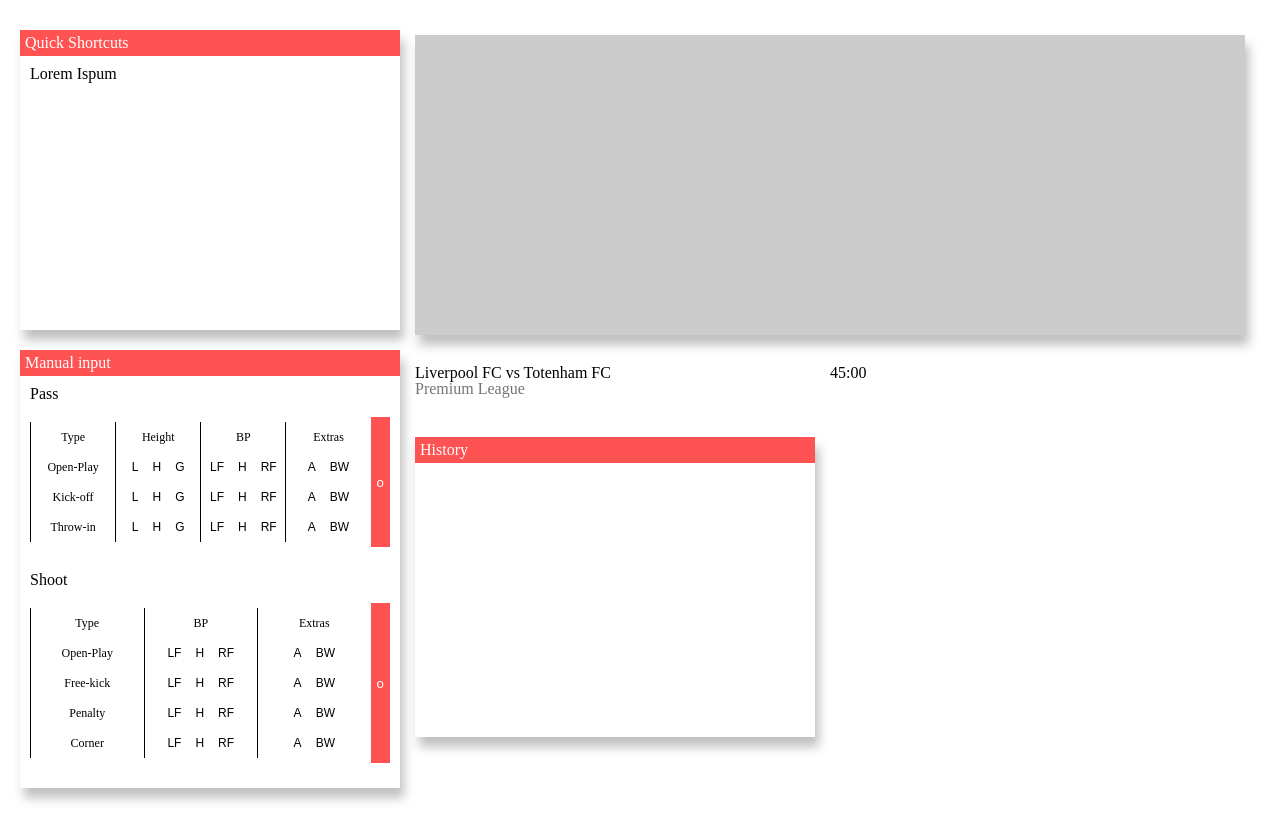
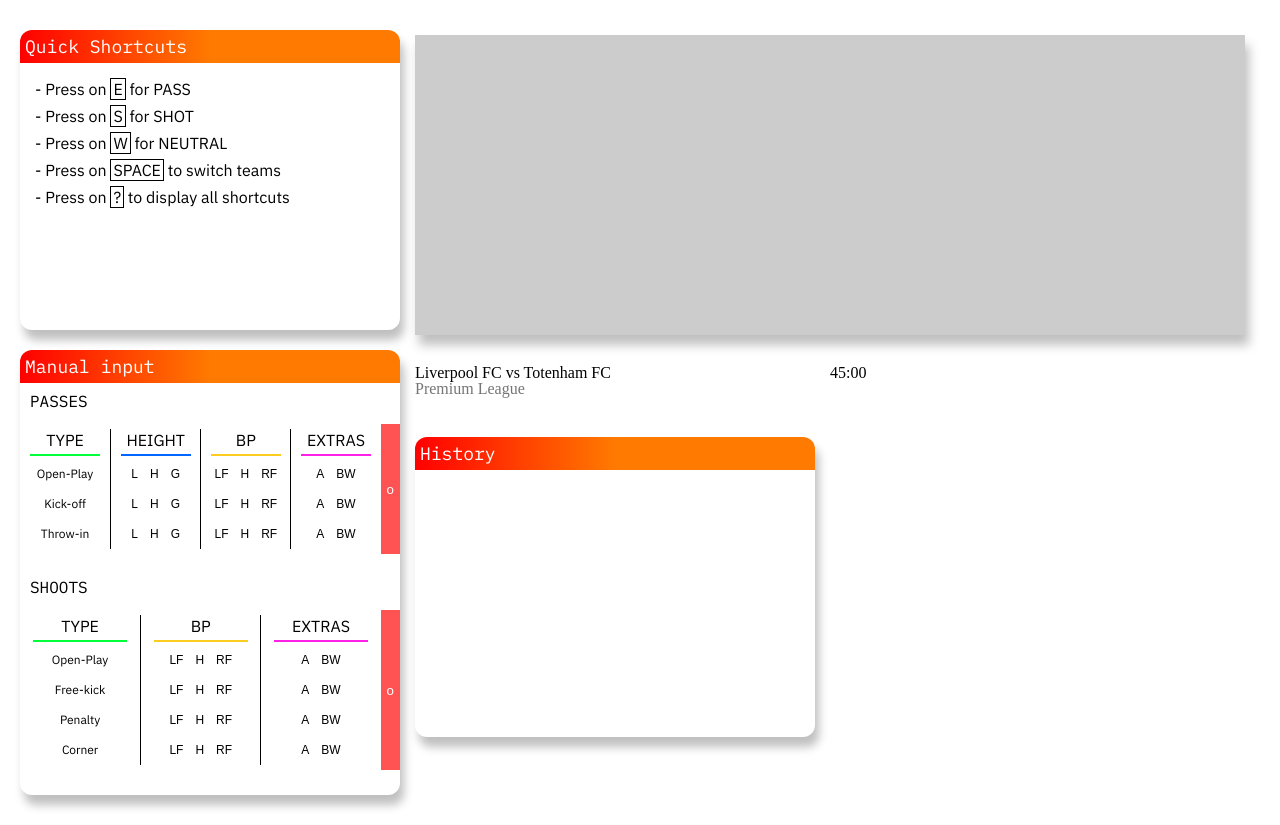
Before and after one commit to tonyraoul/ArqamFCTask, a React (Create React App) app: page / in a window 1280 px wide. Built offline with nearby package versions, Linux system fonts and the light colour scheme.

Commit message:
Implement style updates

```diff
--- a/package.json
+++ b/package.json
@@ -10,10 +10,13 @@
     "@types/node": "^13.11.1",
     "@types/react": "^16.9.34",
     "@types/react-dom": "^16.9.6",
+    "@types/react-redux": "^7.1.7",
     "@types/styled-components": "^5.0.1",
     "react": "^16.13.1",
     "react-dom": "^16.13.1",
+    "react-redux": "^7.2.0",
     "react-scripts": "3.4.1",
+    "redux": "^4.0.5",
     "styled-components": "^5.1.0",
     "styled-reset": "^4.1.2",
     "typescript": "^3.8.3"
--- a/public/index.html
+++ b/public/index.html
@@ -15,8 +15,11 @@
       user's mobile device or desktop. See https://developers.google.com/web/fundamentals/web-app-manifest/
     -->
     <link rel="manifest" href="%PUBLIC_URL%/manifest.json" />
-    <!--
-      Notice the use of %PUBLIC_URL% in the tags above.
+    <style>
+      @import url('https://fonts.googleapis.com/css2?family=IBM+Plex+Mono&family=IBM+Plex+Sans&family=IBM+Plex+Sans+Condensed&display=swap');
+    </style>
+      <!--
+        Notice the use of %PUBLIC_URL% in the tags above.
       It will be replaced with the URL of the `public` folder during the build.
       Only files inside the `public` folder can be referenced from the HTML.
 
--- a/src/App.tsx
+++ b/src/App.tsx
@@ -1,5 +1,5 @@
 import React from 'react';
-import { Header } from './Components/Header';
+// import { Header } from './Components/Header';
 import { Card } from './Components/Card';
 import styled, { createGlobalStyle } from 'styled-components'
 import reset from 'styled-reset'
@@ -7,12 +7,12 @@ import {QuickShortcuts} from './Fragments/QuickShortcuts';
 import LeftColumn from './Components/LeftColumn';
 import {ManualInput} from './Components/ManualInput';
 
+import { Provider } from 'react-redux'
 
 const GlobalStyle = createGlobalStyle`
   ${reset}
   /* other styles */
-
-    `
+  `
 interface AppProps {
   className?: string,
 }
--- a/src/Components/Card.tsx
+++ b/src/Components/Card.tsx
@@ -8,10 +8,19 @@ min-width: 380px;
 min-height: 300px;
 max-width: 400px;
 margin: 10px 0;
+border-radius: 12px;
 .card-title {
-   background-color: #FF5252;
-   color: white;
-   padding: 5px;
+  font-family: IBM Plex Mono;
+  font-style: normal;
+  font-weight: 300;
+  font-size: 18px;
+  line-height: 23px;
+  display: flex;
+  align-items: center;
+  color: #FFFFFF;
+  padding: 5px;
+  border-radius: 12px 12px 0 0 ;
+  background: linear-gradient(90deg, #FF0000, #FF7A00, #FF7A00);
  }
 `
 
--- a/src/Components/ManualInput.tsx
+++ b/src/Components/ManualInput.tsx
@@ -2,10 +2,22 @@ import React, { Fragment, useState } from 'react'
 import styled from 'styled-components'
 
 const Section = styled.section`
-  margin: 10px;
+  margin: 10px 0;
 `
 
 const SectionTitle = styled.h3`
+  margin: 0 10px;
+  font-family: IBM Plex Mono;
+  text-transform: uppercase;
+`
+
+const Underline = styled.div `
+  border-width: 0 0 2px 0;
+  border-style: solid;
+  border-color: red;
+  padding-bottom: 6px;
+  width: 80%;
+  margin: auto;
 `
 
 const TableElement = ({children, className }: {children: React.ReactNode, className?: string}) =>
@@ -23,6 +35,7 @@ const PassTableElement = styled(TableElement)`
     padding: 5px;
     background-color: #FF5252;
     color: white;
+    cursor: pointer;
     border: 0;
   }
   .table {
@@ -50,8 +63,17 @@ const Cell = styled.div`
   font-size: 12px;
   align-content: center;
   text-align: center;
-  border: 1px solid black;
-  border-width: 0 0 0 1px;
+  border-style: solid;
+  border-color: black;
+  :not(:first-of-type){
+    border-width: 0 0 0 1px;
+  }
+  &.title {
+    font-weight: 500;
+    font-size: 16px;
+    text-transform: uppercase;
+  }
+  font-family: IBM Plex Sans;
 `
 
 const TableButtonElement = ({children, ...props}: any) => <button {...props}>
@@ -60,11 +82,18 @@ const TableButtonElement = ({children, ...props}: any) => <button {...props}>
 
 const TableButton = styled(TableButtonElement)`
  background: #fff;
- padding: 2px;
- margin: 0 5px;
+ padding: 6px 5px;
+ line-height: 4px;
  shadow: none;
  font-size: 12px;
- border: ${({ selected }) => selected ? '1px solid orange' : '0px'};
+ cursor: pointer;
+ ::-moz-focus-inner {
+  border: 0;
+ }
+ border: ${({ selected }) => selected ? '1px solid orange' : '1px solid transparent'};
+ &:hover {
+  background: #DDD;
+ }
 `
 
 
@@ -117,10 +146,10 @@ const onSelectExtra = (type: string, option: string) => {
 }
   return <PassTableElement>
   <Row>
-    <Cell>Type</Cell>
-    <Cell>Height</Cell>
-    <Cell>BP</Cell>
-    <Cell>Extras</Cell>
+    <Cell className='title' >Type<Underline style={{borderColor: '#00FF38'}}/></Cell>
+    <Cell className='title' >Height<Underline style={{borderColor: '#0066FF'}}/></Cell>
+    <Cell className='title' >BP<Underline style={{borderColor: '#FDCC21'}}/></Cell>
+    <Cell className='title' >Extras<Underline style={{borderColor: '#FD21E7'}}/></Cell>
   </Row>
     { PASS_TYPES.map(type =>
       <Row key={type}>
@@ -153,9 +182,12 @@ const onSelectExtra = (type: string, option: string) => {
 }
 return <PassTableElement>
   <Row>
-    <Cell>Type</Cell>
-    <Cell>BP</Cell>
-    <Cell>Extras</Cell>
+    <Cell className='title'>
+       Type
+      <Underline style={{borderColor: '#00FF38'}}/>
+    </Cell>
+    <Cell className='title'>BP<Underline style={{borderColor: '#FDCC21'}}/></Cell>
+    <Cell className='title'>Extras<Underline style={{borderColor: '#FD21E7'}}/></Cell>
   </Row>
     { SHOOT_TYPES.map(type =>
       <Row key={type}>
@@ -168,11 +200,11 @@ return <PassTableElement>
 }
 export const ManualInput = () => <Fragment>
   <Section>
-     <SectionTitle>Pass</SectionTitle>
+     <SectionTitle>Passes</SectionTitle>
      <PassTable />
   </Section>
   <Section>
-     <SectionTitle>Shoot</SectionTitle>
+     <SectionTitle>Shoots</SectionTitle>
      <ShootTable />
   </Section>
 </Fragment>
--- a/src/Fragments/QuickShortcuts.tsx
+++ b/src/Fragments/QuickShortcuts.tsx
@@ -1,10 +1,29 @@
 import React from 'react'
 import styled from 'styled-components'
 
-const Paragraph = styled.p`
+const Paragraph = styled.div`
   padding: 10px;
+  font-family: IBM Plex Sans;
+  li {
+    margin: 5px;
+  }
+  li:before {
+    content: '-';
+  }
+`
+
+const Emphasize = styled.div`
+  border: 1px solid black;
+  padding: 2px;
+  display: inline-block;
 `
 
 export const QuickShortcuts = () => <Paragraph>
-  Lorem Ispum
+  <ul>
+    <li> Press on <Emphasize>E</Emphasize> for PASS </li>
+    <li> Press on <Emphasize>S</Emphasize> for SHOT </li>
+    <li> Press on <Emphasize>W</Emphasize> for NEUTRAL </li>
+    <li> Press on <Emphasize>SPACE</Emphasize> to switch teams </li>
+    <li> Press on <Emphasize>?</Emphasize> to display all shortcuts </li>
+  </ul>
 </Paragraph>
--- /dev/null
+++ b/src/Store.tsx
@@ -0,0 +1,2 @@
+import { createStore } from 'redux'
+//export const store = createStore({})
```
